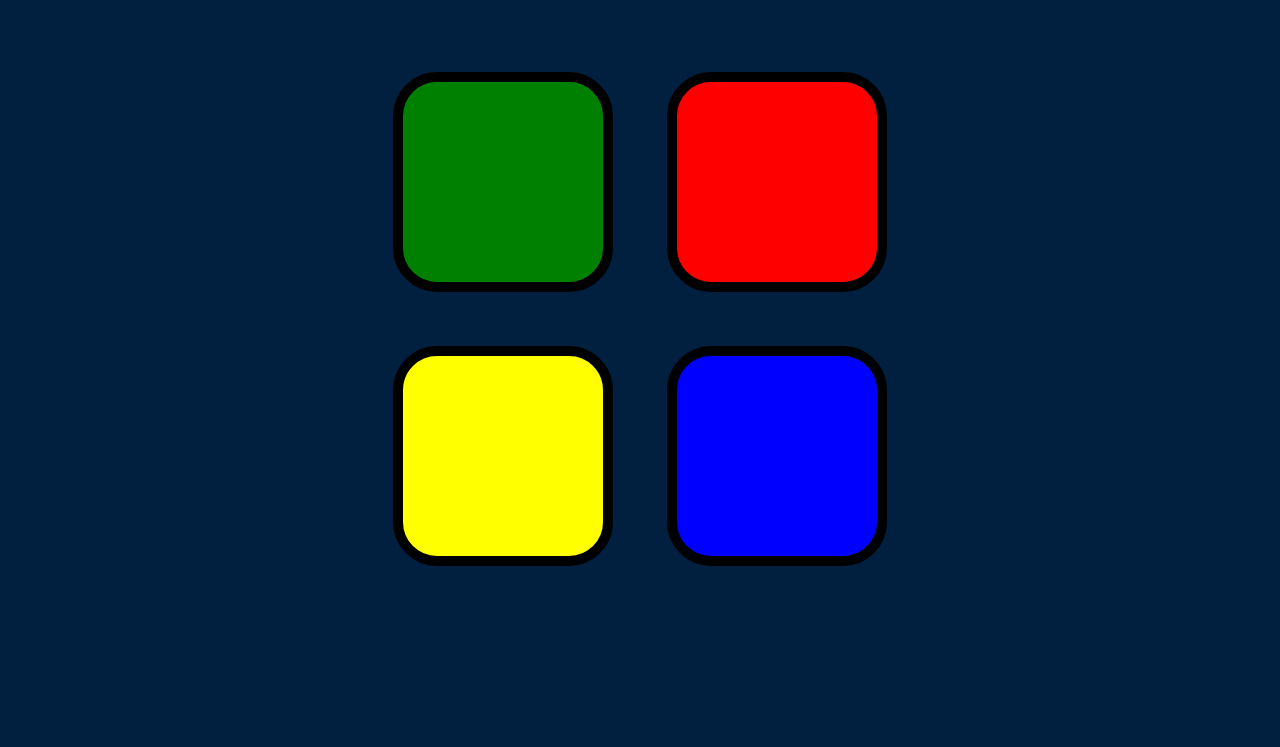
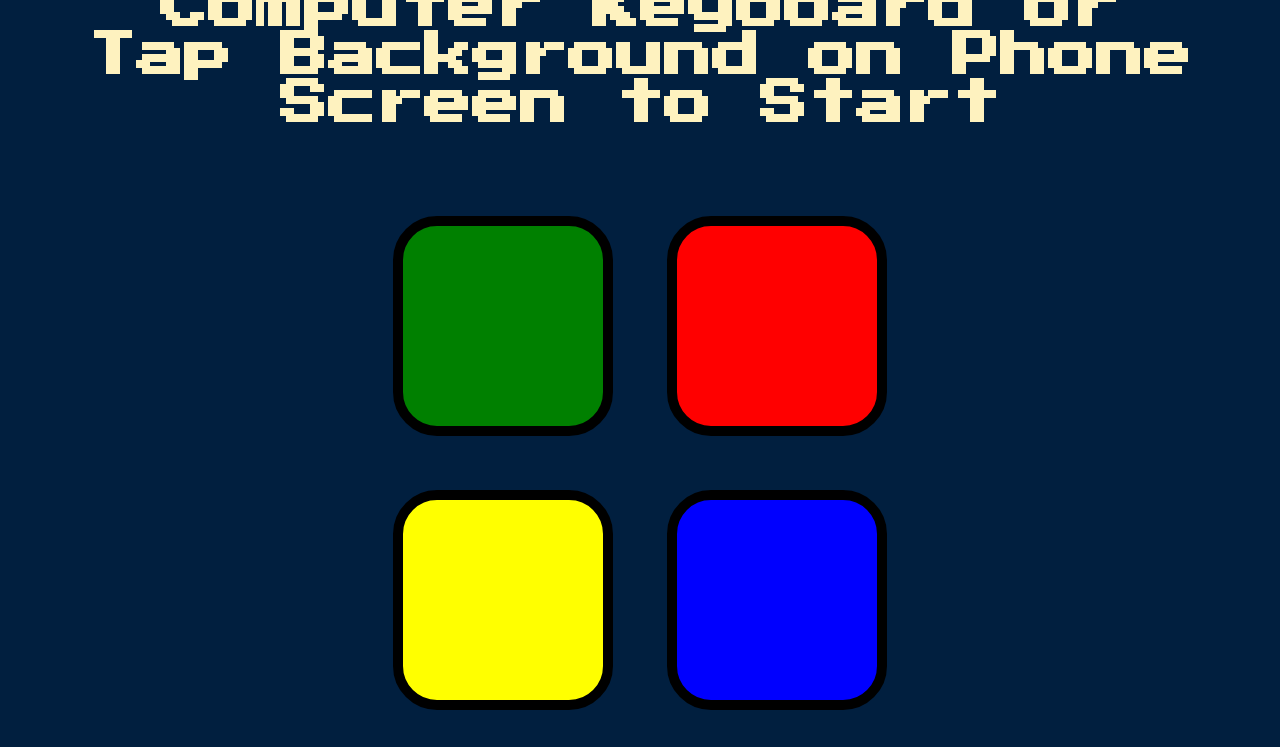
Before and after one commit to eomondi/simon, a plain HTML site: page index.html in a window 1280 px wide. Shown: the part 127-874 px from the top of the page. Before the commit the page ends 800 px from the top, so only its background shows below. Drawn offline with nearby package versions, Linux system fonts and the light colour scheme.

Commit message:
Update index.html

```diff
--- a/index.html
+++ b/index.html
@@ -13,7 +13,7 @@
 </head>
 
 <body>
-  <h1 id="level-title">Press A Key to Start</h1>
+  <h1 id="level-title">Press Any Key on Computer Keyboard or Tap Background on Phone Screen to Start</h1>
   <div class="container">
     <div class="row">
 
```
